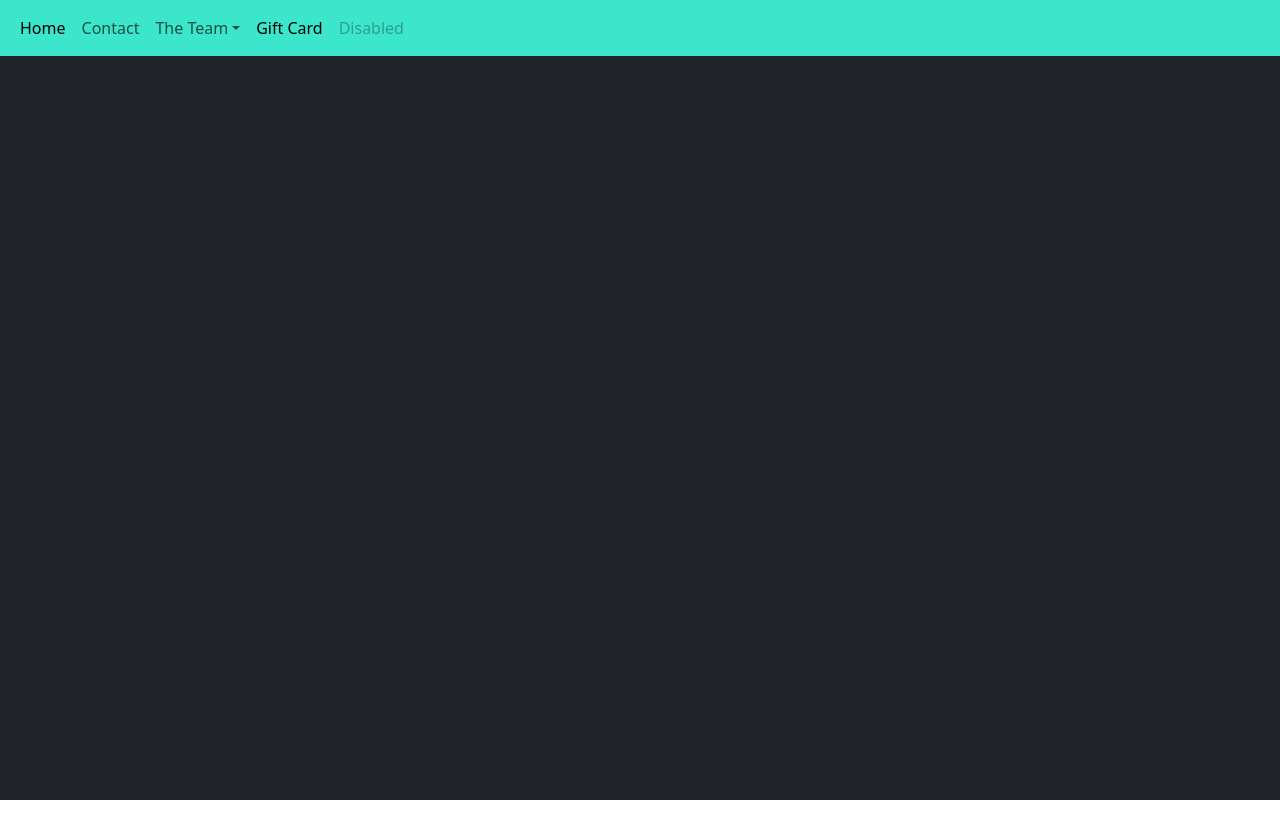
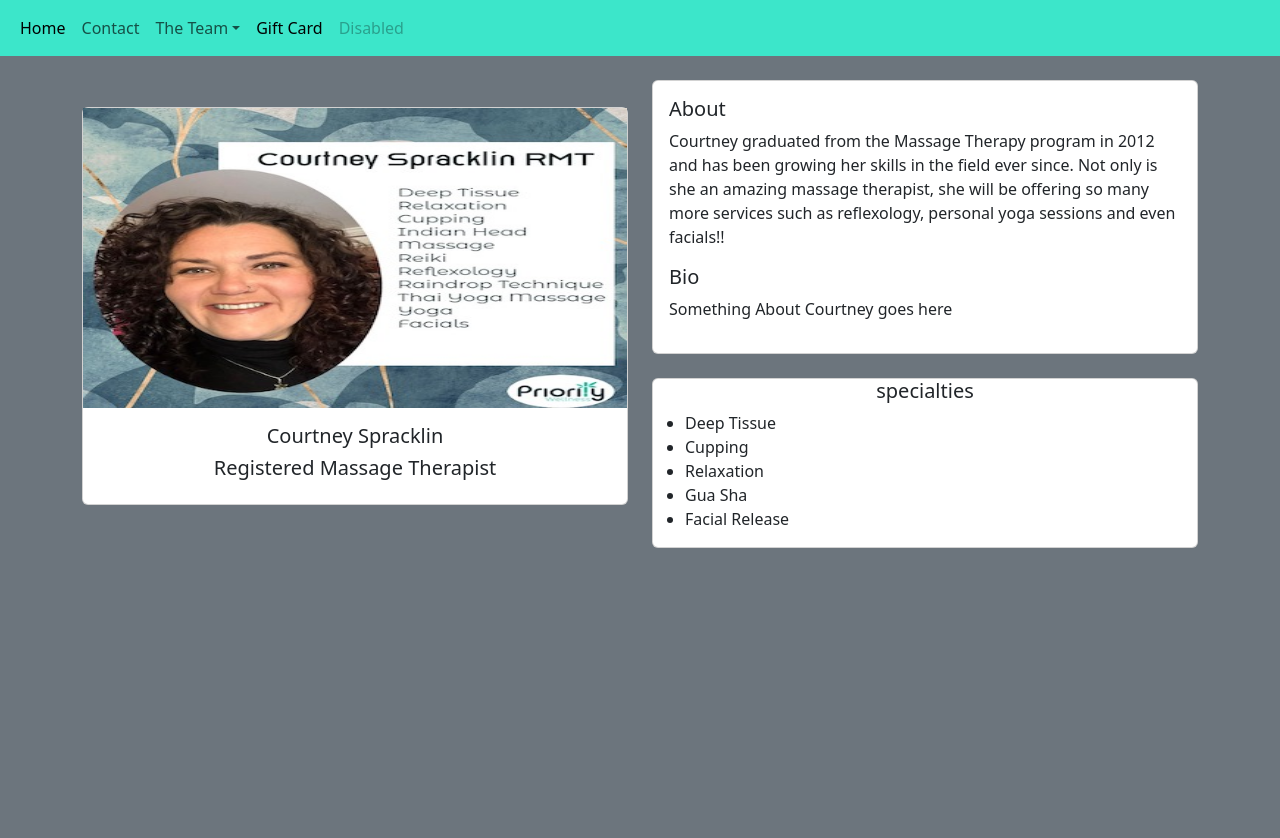
Before and after one commit to JamieBursey/PriorityWebpage, a React (Create React App) app: page /courtney in a window 1280 px wide. Shown: the top 838 px of the page. Before the commit the page ends 800 px from the top, so only its background shows below. Built offline with nearby package versions, Linux system fonts and the light colour scheme.

Commit message:
updated all but one profile

```diff
--- a/src/App.js
+++ b/src/App.js
@@ -3,7 +3,7 @@ import "bootstrap/dist/css/bootstrap.min.css";
 import "bootstrap/dist/js/bootstrap.js";
 import React from "react";
 import { Route, Routes, BrowserRouter } from "react-router-dom";
-import { Home, Kelly, Danyelle, GiftCards, Emily } from "./pages.js";
+import { Home, Kelly, Danyelle, GiftCards, Emily, Courtney } from "./pages.js";
 import { NavBar } from "./components.js/NavBar.js";
 import { LOCALSTORAGE } from "./config.js/index.js";
 import { useState } from "react";
@@ -33,6 +33,7 @@ function App() {
             <Route path="/danyelle" element={<Danyelle />}></Route>
             <Route path="/giftCards" element={<GiftCards />}></Route>
             <Route path="/emily" element={<Emily />}></Route>
+            <Route path="/courtney" element={<Courtney />}></Route>
           </Routes>
         </BrowserRouter>
       </div>
--- /dev/null
+++ b/src/components.js/CourtneysPage.js
@@ -0,0 +1,50 @@
+const CourtneysProfile = () => {
+  return (
+    <div className="bg-secondary" style={{ minHeight: "100vh" }}>
+      <div className="container">
+        <div className="row align-items-center">
+          <div lg={4} className="col mb-4 mb-lg-0 mt-2">
+            <div className="card">
+              <img
+                src={process.env.PUBLIC_URL + "/courtneyhome.jpeg"}
+                style={{ height: "300px" }}
+                alt="emilysAbout"
+              />
+              <div className="card-body text-center">
+                <h5 class="card-title">Courtney Spracklin</h5>
+                <h5 class="card-title">Registered Massage Therapist</h5>
+              </div>
+            </div>
+          </div>
+          <div className="col mt-4" lg={8}>
+            <div className="card">
+              <div className="card-body">
+                <h5 class="card-title">About</h5>
+                <p>
+                  Courtney graduated from the Massage Therapy program in 2012
+                  and has been growing her skills in the field ever since. Not
+                  only is she an amazing massage therapist, she will be offering
+                  so many more services such as reflexology, personal yoga
+                  sessions and even facials!!
+                </p>
+                <h5 class="card-title">Bio</h5>
+                <p>Something About Courtney goes here</p>
+              </div>
+            </div>
+            <div className="card mt-4">
+              <h5 class="card-title text-center">specialties</h5>
+              <ul>
+                <li>Deep Tissue</li>
+                <li>Cupping</li>
+                <li>Relaxation</li>
+                <li>Gua Sha</li>
+                <li>Facial Release</li>
+              </ul>
+            </div>
+          </div>
+        </div>
+      </div>
+    </div>
+  );
+};
+export { CourtneysProfile };
--- /dev/null
+++ b/src/components.js/DanyellesPage.js
@@ -0,0 +1,51 @@
+const DanyellesProfile = () => {
+  return (
+    <div className="bg-secondary" style={{ minHeight: "100vh" }}>
+      <div className="container">
+        <div className="row align-items-center">
+          <div lg={4} className="col mb-4 mb-lg-0 mt-2">
+            <div className="card">
+              <img
+                src={process.env.PUBLIC_URL + "/Danyelle.jpeg"}
+                style={{ height: "300px" }}
+                alt="emilysAbout"
+              />
+              <div className="card-body text-center">
+                <h5 class="card-title">Danyelle Dubeau</h5>
+                <h5 class="card-title">Registered Massage Therapist</h5>
+              </div>
+            </div>
+          </div>
+          <div className="col mt-4" lg={8}>
+            <div className="card">
+              <div className="card-body">
+                <h5 class="card-title">About</h5>
+                <p>
+                  Danyelle is a very talented registered massage therapist
+                  working since 2018. She is a therapeutic therapist that can
+                  achieve deep pressure and the release of fascial restrictions
+                  and trigger points. She also is certified in cupping therapy
+                  and goes above and beyond in her assessments.
+                </p>
+                <h5 class="card-title">Bio</h5>
+                <p>Something About Danyelle goes here</p>
+              </div>
+            </div>
+            <div className="card mt-4">
+              <h5 class="card-title text-center">specialties</h5>
+              <ul>
+                <li>Deep Tissue</li>
+                <li>Cupping</li>
+                <li>Relaxation</li>
+                <li>Gua Sha</li>
+                <li>Facial Release</li>
+              </ul>
+            </div>
+          </div>
+        </div>
+      </div>
+    </div>
+  );
+};
+
+export { DanyellesProfile };
--- a/src/components.js/NavBar.js
+++ b/src/components.js/NavBar.js
@@ -61,9 +61,17 @@ const NavBar = () => {
                 <li>
                   <hr className="dropdown-divider" />
                 </li>
-                <li className="">
+                <li>
                   <Link className="dropdown-item" to={NAVIGATION.EMILY}>
                     Emily Vokey
+                  </Link>
+                </li>
+                <li>
+                  <hr className="dropdown-divider" />
+                </li>
+                <li className="">
+                  <Link className="dropdown-item" to={NAVIGATION.COURTNEY}>
+                    Courtney Spracklin
                   </Link>
                 </li>
               </ul>
--- a/src/components.js/index.js
+++ b/src/components.js/index.js
@@ -3,6 +3,8 @@ import { LoginForm } from "./Login";
 import { GiftCardTable } from "./GiftCardTable";
 import { CarouselImages, WelcomeSection } from "./homepage";
 import { EmilysProfile } from "./EmilysPage";
+import { DanyellesProfile } from "./DanyellesPage";
+import { CourtneysProfile } from "./CourtneysPage";
 
 export {
   NavBar,
@@ -11,4 +13,6 @@ export {
   CarouselImages,
   WelcomeSection,
   EmilysProfile,
+  DanyellesProfile,
+  CourtneysProfile,
 };
--- a/src/config.js/index.js
+++ b/src/config.js/index.js
@@ -5,6 +5,7 @@ module.exports = {
     DANYELLE: "/danyelle",
     EMILY: "/emily",
     GIFTCARDS: "/giftCards",
+    COURTNEY: "/COURTNEY",
   },
 
   LOCALSTORAGE: {
--- /dev/null
+++ b/src/pages.js/Courtney.js
@@ -0,0 +1,6 @@
+import { CourtneysProfile } from "../components.js";
+
+const Courtney = () => {
+  return <CourtneysProfile />;
+};
+export { Courtney };
--- a/src/pages.js/Danyelle.js
+++ b/src/pages.js/Danyelle.js
@@ -1,5 +1,6 @@
+import { DanyellesProfile } from "../components.js";
 const Danyelle = () => {
-  return <div> about Danyelle</div>;
+  return <DanyellesProfile />;
 };
 
 export { Danyelle };
--- a/src/pages.js/index.js
+++ b/src/pages.js/index.js
@@ -3,5 +3,6 @@ import { Kelly } from "./Kelly";
 import { Danyelle } from "./Danyelle";
 import { GiftCards } from "./GiftCards";
 import { Emily } from "./Emily";
+import { Courtney } from "./Courtney";
 
-export { Home, Kelly, Danyelle, GiftCards, Emily };
+export { Home, Kelly, Danyelle, GiftCards, Emily, Courtney };
```
